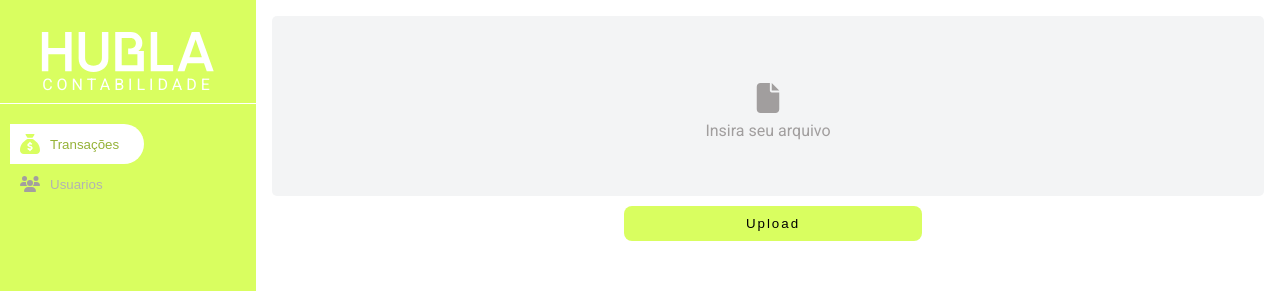
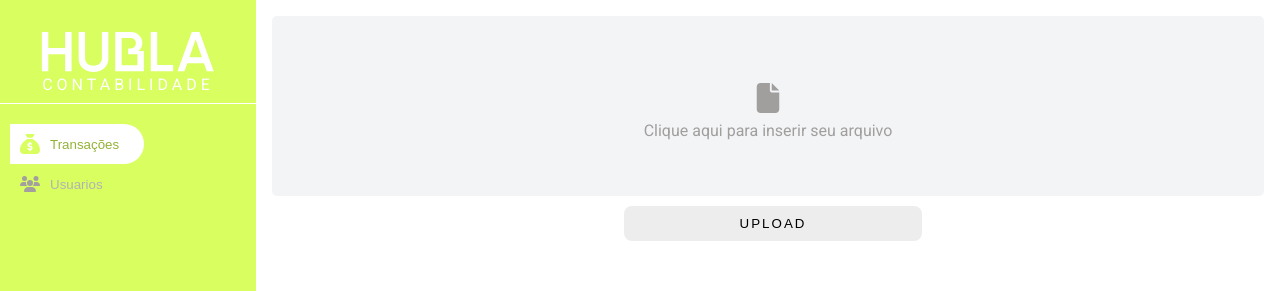
Before and after one commit to flavianahmias/accounting-project, a Next.js app in the folder frontend/: page /transactions in a window 1280 px wide. Shown: the top 291 px of the page. Built offline with nearby package versions, Linux system fonts and the light colour scheme; no server answers.

Commit message:
fix: ajust logi upload file and style button when disabled

```diff
--- a/frontend/src/app/transactions/page.scss
+++ b/frontend/src/app/transactions/page.scss
@@ -5,7 +5,25 @@
   flex-direction: row;
 }
 
+.loading {
+  width: 80vw;
+  display: flex;
+  align-items: center;
+  height: 100vh;
+  box-sizing: border-box;
+  position: absolute;
+  z-index: 3;
+}
+
+.over {
+  @extend .loading;
+  background: #2e2e2e36;
+  z-index: 2;
+  pointer-events: none;
+}
+
 .transactions__container {
+  z-index: 1;
   width: 80vw;
   height: 100vh;
   box-sizing: border-box;
@@ -74,6 +92,13 @@ label {
   letter-spacing: 2px;
   margin-top: 10px;
   justify-content: center;
+  text-transform: uppercase;
+}
+
+.disabled {
+  background-color: $grey;
+  color: black;
+  cursor: not-allowed;
 }
 
 .transactions {
--- a/frontend/src/app/transactions/page.tsx
+++ b/frontend/src/app/transactions/page.tsx
@@ -14,6 +14,7 @@ import SvgFile from '../../assets/file-solid.svg';
 import SvgFileUpdated from '../../assets/file-circle-check-solid.svg';
 import { ITransaction } from '@/helpers/interfaces';
 import { numberToBrazilCurrency } from '@/helpers/common';
+import Loading from '@/components/loading';
 
 export default function Home() {
   const [TransactionsList, setTransactionsList] = useState<ITransaction[]>([]);
@@ -22,6 +23,7 @@ export default function Home() {
 
   const [file, setFile] = useState<File>();
   const [fileName, setFileName] = useState<string>('');
+  const [loading, setLoading] = useState<boolean>(false);
 
   /**
    * This function requests a complete listing of all transactions.
@@ -80,13 +82,15 @@ export default function Home() {
    * @returns
    */
   const handleUploadClick = () => {
+    setLoading(true);
     if (!file) {
       return;
     }
 
     uploadTransactions(file, (response) => {
       try {
-        if (response.status === 200) {
+        if (response.status === 201) {
+          setLoading(false);
           getAlTransactions();
         }
       } catch (error) {}
@@ -119,6 +123,14 @@ export default function Home() {
       <title>Transações</title>
       <Sidebar />
       <Container>
+        {loading && (
+          <>
+            <div className="loading">
+              <Loading />
+            </div>
+            <div className="over"></div>
+          </>
+        )}
         <div className="transactions__container">
           <div className="forms">
             <div className="drop">
@@ -131,7 +143,7 @@ export default function Home() {
                 ) : (
                   <div className="updateFileSVG">
                     <SvgFile className="fileSVG" />
-                    Insira seu arquivo
+                    Clique aqui para inserir seu arquivo
                   </div>
                 )}
               </label>
@@ -144,7 +156,7 @@ export default function Home() {
             </div>
             <button
               onClick={handleUploadClick}
-              className="upload"
+              className={`upload ${!file && 'disabled'}`}
               disabled={!file}
             >
               Upload
```
